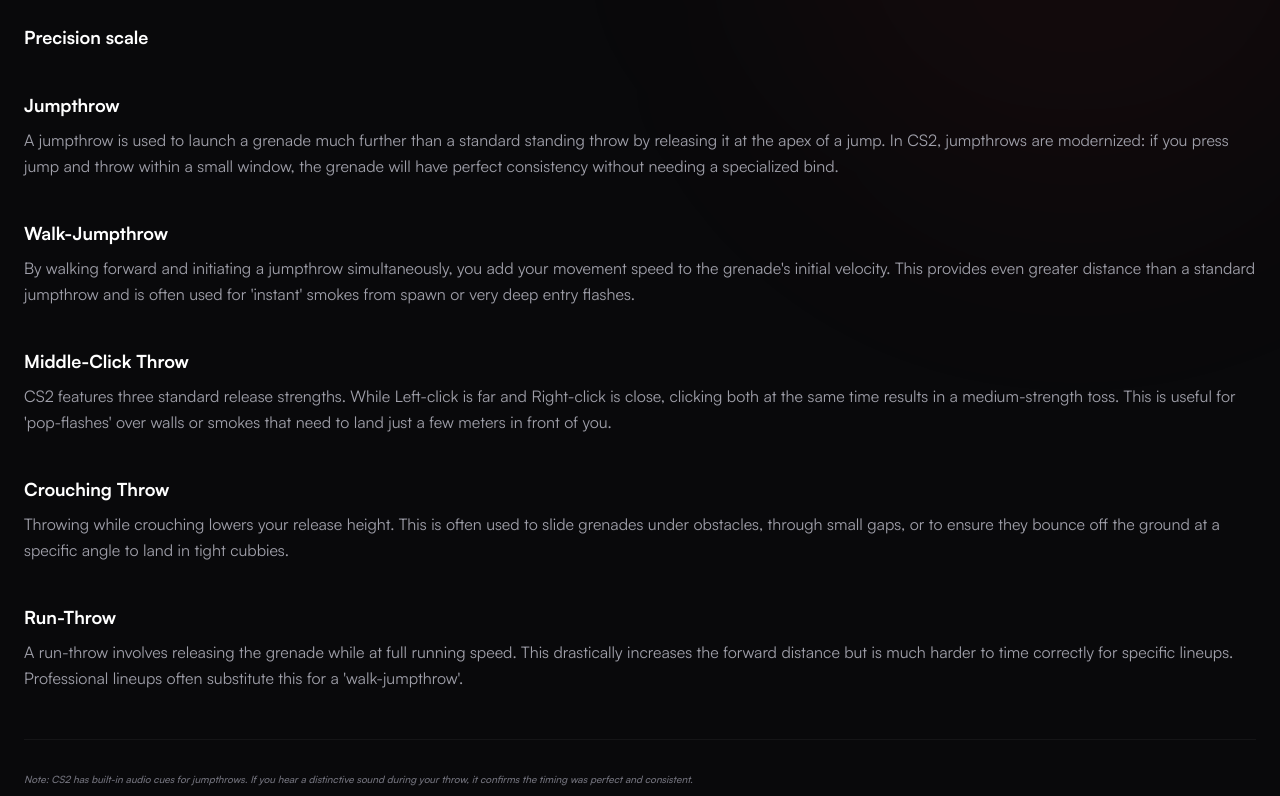
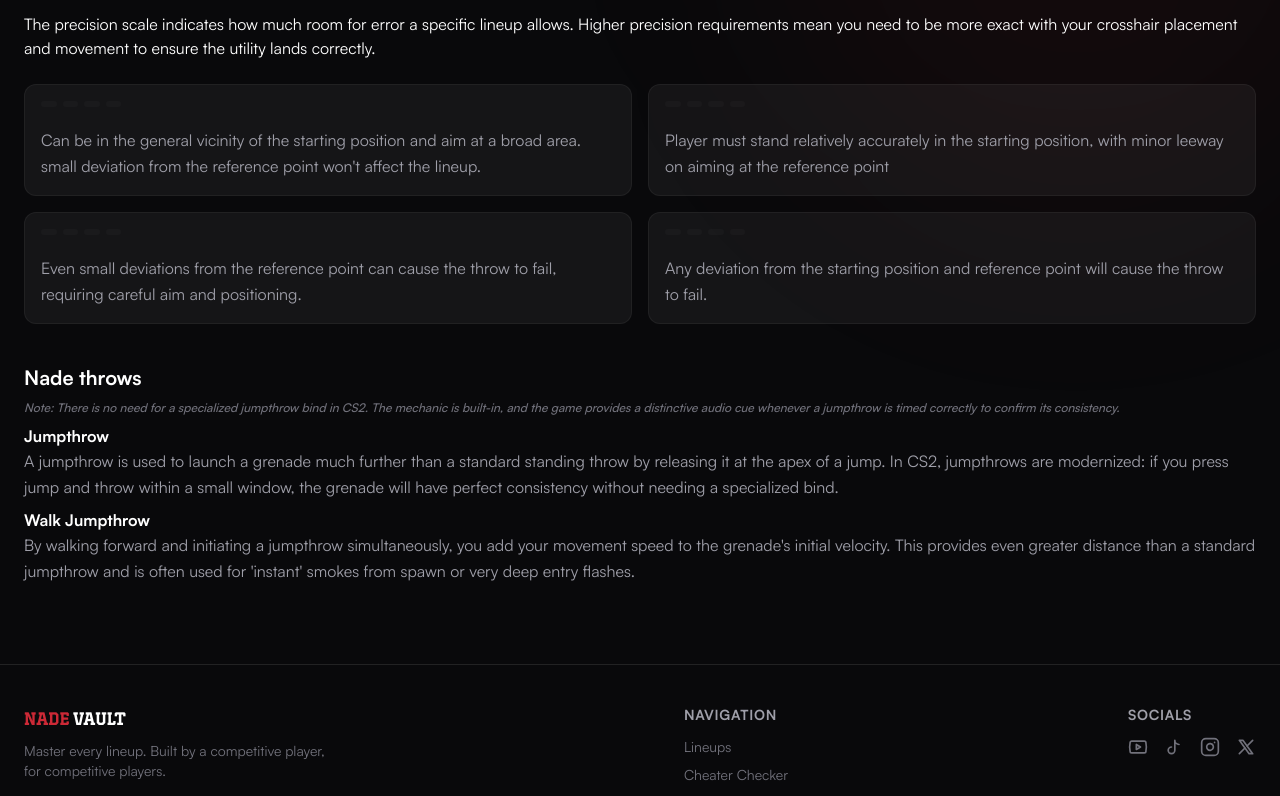
Before and after one commit to LeightonGuang/NadeVault, a Next.js app: page /tips in a window 1280 px wide. Shown: the part 360-1156 px from the top of the page. Built offline with nearby package versions, Linux system fonts and the light colour scheme.

Commit message:
feat: update tips page content

```diff
--- a/app/tips/page.tsx
+++ b/app/tips/page.tsx
@@ -1,41 +1,97 @@
 import { Metadata } from "next";
+import PrecisionMeter from "../lineups/components/PrecisionMeter";
 
 export const metadata: Metadata = {
   title: "Tips | Nade Vault",
-  description:
-    "Learn essential CS2 grenade throwing mechanics including jumpthrows, walkthrows, and more.",
+  description: "Tips for anything CS2 related and more.",
 };
 
 const tips = [
   {
-    id: "",
+    id: "precision-scale",
     title: "Precision scale",
-    content: ``,
+    content: (
+      <div className="space-y-6">
+        <p>
+          The precision scale indicates how much room for error a specific
+          lineup allows. Higher precision requirements mean you need to be more
+          exact with your crosshair placement and movement to ensure the utility
+          lands correctly.
+        </p>
+        <div className="grid grid-cols-1 gap-4 sm:grid-cols-2">
+          {[
+            {
+              scale: "Very Forgiving" as const,
+              desc: "Can be in the general vicinity of the starting position and aim at a broad area. small deviation from the reference point won't affect the lineup.",
             },
             {
-    id: "jumpthrow",
-    title: "Jumpthrow",
-    content: `A jumpthrow is used to launch a grenade much further than a standard standing throw by releasing it at the apex of a jump. In CS2, jumpthrows are modernized: if you press jump and throw within a small window, the grenade will have perfect consistency without needing a specialized bind.`,
+              scale: "Forgiving" as const,
+              desc: "Player must stand relatively accurately in the starting position, with minor leeway on aiming at the reference point",
             },
             {
-    id: "walk-jumpthrow",
-    title: "Walk-Jumpthrow",
-    content: `By walking forward and initiating a jumpthrow simultaneously, you add your movement speed to the grenade's initial velocity. This provides even greater distance than a standard jumpthrow and is often used for 'instant' smokes from spawn or very deep entry flashes.`,
+              scale: "Precise" as const,
+              desc: "Even small deviations from the reference point can cause the throw to fail, requiring careful aim and positioning.",
             },
             {
-    id: "middle-click-throw",
-    title: "Middle-Click Throw",
-    content: `CS2 features three standard release strengths. While Left-click is far and Right-click is close, clicking both at the same time results in a medium-strength toss. This is useful for 'pop-flashes' over walls or smokes that need to land just a few meters in front of you.`,
+              scale: "Pixel Perfect" as const,
+              desc: "Any deviation from the starting position and reference point will cause the throw to fail.",
+            },
+          ].map((item) => (
+            <div
+              key={item.scale}
+              className="flex flex-col gap-3 rounded-xl border border-white/5 bg-white/5 p-4"
+            >
+              <div className="w-20">
+                <PrecisionMeter scale={item.scale} />
+              </div>
+              <div className="text-md leading-relaxed text-zinc-400">
+                {item.desc}
+              </div>
+            </div>
+          ))}
+        </div>
+      </div>
+    ),
   },
   {
-    id: "crouch-throw",
-    title: "Crouching Throw",
-    content: `Throwing while crouching lowers your release height. This is often used to slide grenades under obstacles, through small gaps, or to ensure they bounce off the ground at a specific angle to land in tight cubbies.`,
-  },
-  {
-    id: "run-throw",
-    title: "Run-Throw",
-    content: `A run-throw involves releasing the grenade while at full running speed. This drastically increases the forward distance but is much harder to time correctly for specific lineups. Professional lineups often substitute this for a 'walk-jumpthrow'.`,
+    id: "nade-throws",
+    title: "Nade throws",
+    content: (
+      <div className="flex flex-col gap-2">
+        <div>
+          <p className="text-xs font-medium text-zinc-500 italic">
+            Note: There is no need for a specialized jumpthrow bind in CS2. The
+            mechanic is built-in, and the game provides a distinctive audio cue
+            whenever a jumpthrow is timed correctly to confirm its consistency.
+          </p>
+        </div>
+
+        <div>
+          <h3 className="text-md font-bold text-white">Jumpthrow</h3>
+
+          <p className="text-md leading-relaxed text-zinc-400">
+            A jumpthrow is used to launch a grenade much further than a standard
+            standing throw by releasing it at the apex of a jump. In CS2,
+            jumpthrows are modernized: if you press jump and throw within a
+            small window, the grenade will have perfect consistency without
+            needing a specialized bind.
+          </p>
+          {/* TODO: Add jumpthrow keyboard and mouse animation */}
+        </div>
+
+        <div>
+          <h3 className="text-md font-bold text-white">Walk Jumpthrow</h3>
+
+          <p className="text-md leading-relaxed text-zinc-400">
+            By walking forward and initiating a jumpthrow simultaneously, you
+            add your movement speed to the grenade's initial velocity. This
+            provides even greater distance than a standard jumpthrow and is
+            often used for 'instant' smokes from spawn or very deep entry
+            flashes.
+          </p>
+        </div>
+      </div>
+    ),
   },
 ];
 
@@ -62,40 +118,17 @@ const TipsPage = () => {
 
         {/* Content Section */}
         <div className="space-y-12">
-          <h2 className="text-primary mb-8 text-[10px] font-black tracking-[0.4em] uppercase">
-            Utility Release Types
-          </h2>
-
           <div className="space-y-10">
             {tips.map((mechanic) => (
               <div key={mechanic.id} className="relative">
-                <h3 className="mb-2 text-lg font-bold text-white transition-colors">
+                <h2 className="mb-2 text-xl font-bold text-white transition-colors">
                   {mechanic.title}
-                </h3>
-                <p className="text-md leading-relaxed text-zinc-400">
+                </h2>
+
                 {mechanic.content}
-                </p>
               </div>
             ))}
           </div>
-
-          <div className="mt-12 border-t border-white/5 pt-8">
-            <p className="text-[10px] font-medium text-zinc-500 italic">
-              Note: CS2 has built-in audio cues for jumpthrows. If you hear a
-              distinctive sound during your throw, it confirms the timing was
-              perfect and consistent.
-            </p>
-          </div>
-        </div>
-
-        {/* Bottom Navigation Link */}
-        <div className="mt-12 text-center">
-          <a
-            href="/lineups/dust2"
-            className="group inline-flex items-center gap-2 text-[10px] font-black tracking-[0.3em] text-zinc-500 uppercase transition-colors hover:text-white"
-          >
-            ← Application of Strategy
-          </a>
         </div>
       </div>
     </section>
```
Lines whose indentation alone changed are shown as unchanged.
